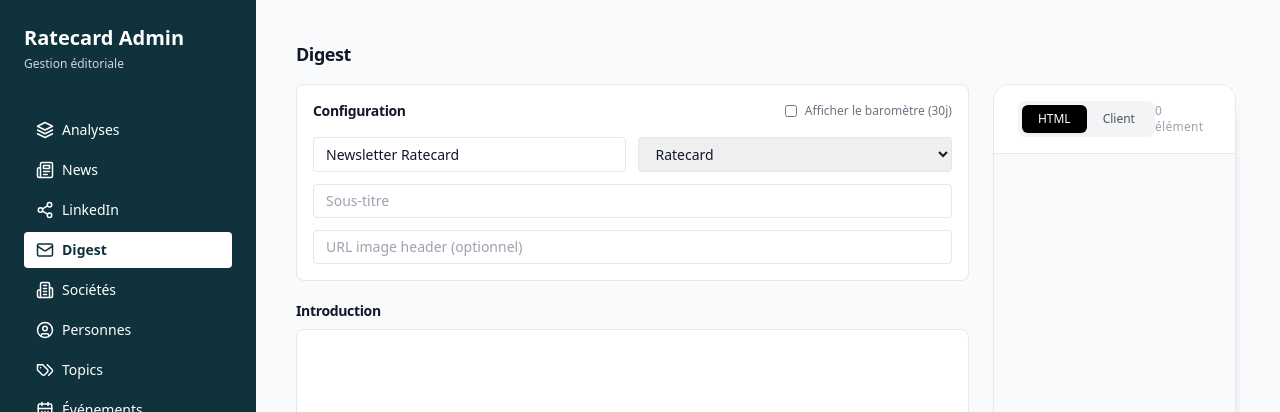
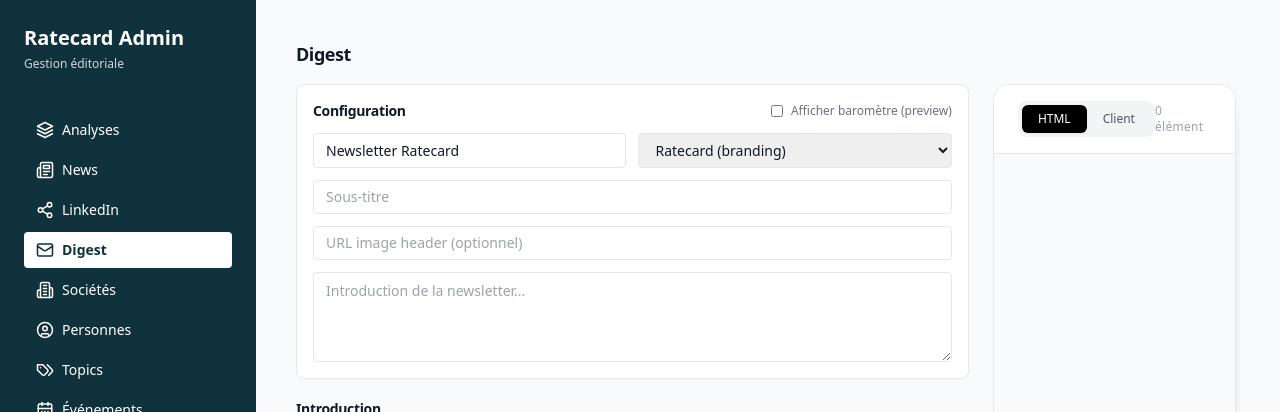
Before and after one commit to MisterFredo/ratecard, a Next.js app in the folder frontend/: page /admin/digest in a window 1280 px wide. Shown: the top 412 px of the page. Built offline with nearby package versions, Linux system fonts and the light colour scheme; no server answers.

Commit message:
Update DigestHeaderConfig.tsx

```diff
--- a/frontend/components/digest/DigestHeaderConfig.tsx
+++ b/frontend/components/digest/DigestHeaderConfig.tsx
@@ -7,15 +7,20 @@ type Props = {
   setHeaderConfig: React.Dispatch<
     React.SetStateAction<HeaderConfig>
   >;
+  introText: string;
+  setIntroText: (value: string) => void;
 };
 
 export default function DigestHeaderConfig({
   headerConfig,
   setHeaderConfig,
+  introText,
+  setIntroText,
 }: Props) {
   return (
-    <section className="border border-gray-200 rounded-lg bg-white p-4 space-y-4">
-      {/* Header section title */}
+    <section className="border border-gray-200 rounded-lg bg-white px-4 py-4 space-y-3">
+
+      {/* HEADER */}
       <div className="flex items-center justify-between">
         <h2 className="text-sm font-semibold tracking-tight">
           Configuration
@@ -33,11 +38,11 @@ export default function DigestHeaderConfig({
             }
             className="h-3 w-3"
           />
-          <span>Afficher le baromètre (30j)</span>
+          <span>Afficher baromètre (preview)</span>
         </div>
       </div>
 
-      {/* Grid fields */}
+      {/* GRID */}
       <div className="grid grid-cols-2 gap-3">
 
         {/* Titre */}
@@ -68,10 +73,10 @@ export default function DigestHeaderConfig({
           className="border border-gray-200 rounded px-3 py-1.5 text-sm"
         >
           <option value="ratecard">
-            Ratecard
+            Ratecard (branding)
           </option>
           <option value="client">
-            Client
+            Client (white label)
           </option>
         </select>
 
@@ -102,6 +107,24 @@ export default function DigestHeaderConfig({
           }
           className="border border-gray-200 rounded px-3 py-1.5 text-sm col-span-2"
         />
+
+        {/* INTRODUCTION */}
+        <textarea
+          placeholder="Introduction de la newsletter..."
+          value={introText}
+          onChange={(e) =>
+            setIntroText(e.target.value)
+          }
+          className="
+            border border-gray-200
+            rounded
+            px-3 py-2
+            text-sm
+            min-h-[90px]
+            col-span-2
+            resize-y
+          "
+        />
       </div>
     </section>
   );
```
